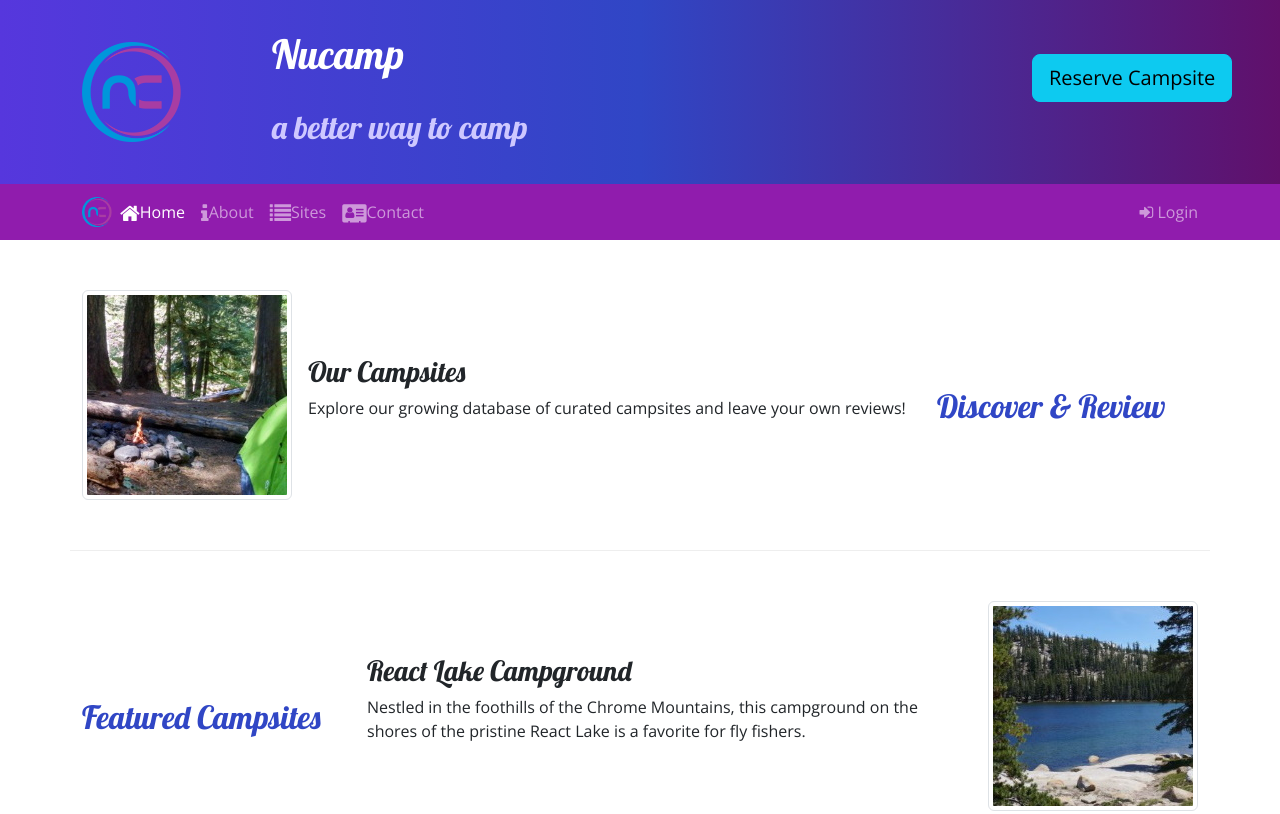
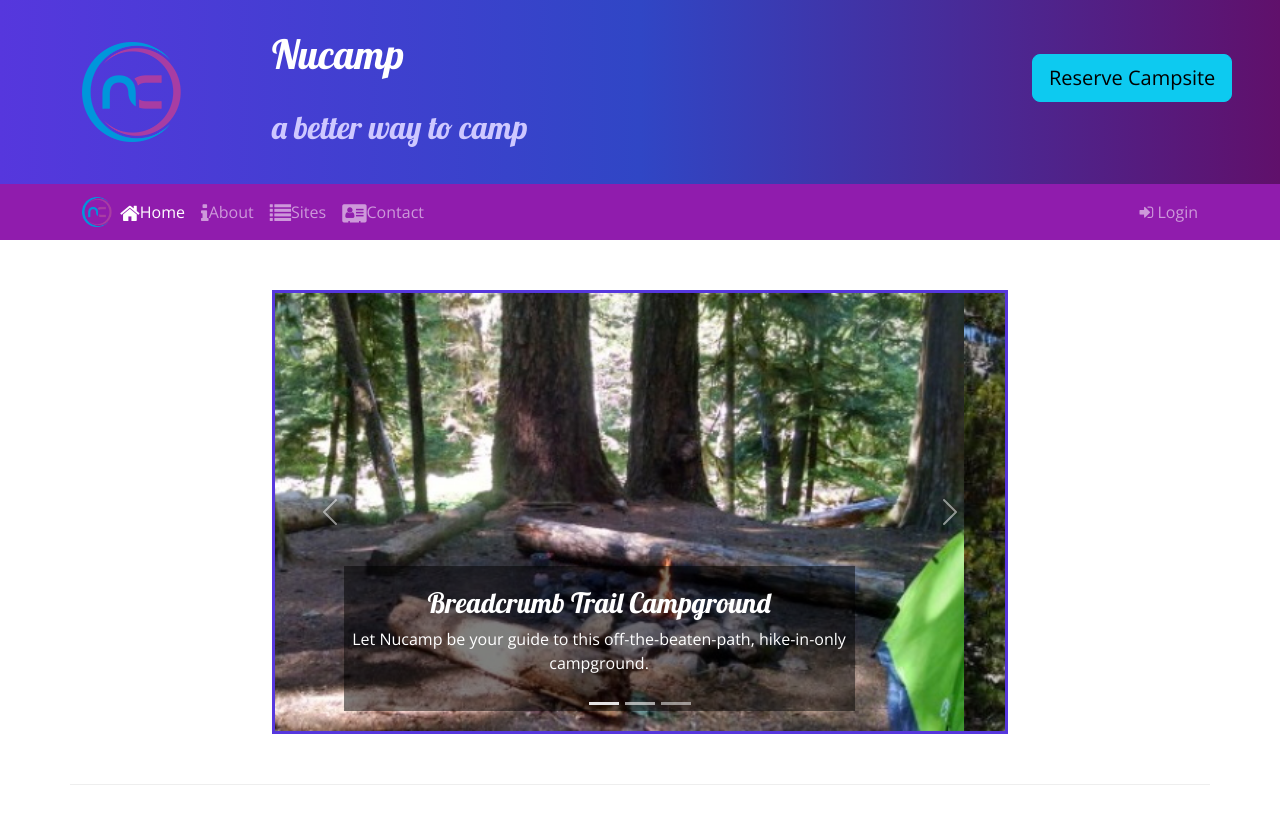
Before and after one commit to RobertBCoding/nucampsite, a website: page index.html in a window 1280 px wide. Shown: the top 814 px of the page. Drawn offline with nearby package versions, Linux system fonts and the light colour scheme.

Commit message:
Carousel

```diff
--- a/CSS/styles.css
+++ b/CSS/styles.css
@@ -58,3 +58,11 @@ header h2 {
 .accordion-button {
   background-color: #d3d3d3;
 }
+
+.carousel-caption {
+  background-color: rgba(0, 0, 0, 0.5);
+}
+
+.carousel {
+  border: solid #5637DD;
+}
--- a/index.html
+++ b/index.html
@@ -168,6 +168,53 @@
   </div>
 
   <div class="container">
+
+    <div class="row row-content">
+      <div class="col-md-8 mx-auto">
+        <div id="homeCarousel" class="carousel slide" data-bs-ride="carousel">
+          <div class="carousel-indicators">
+            <button type="button" data-bs-target="#homeCarousel" data-bs-slide-to="0" class="active"></button>
+            <button type="button" data-bs-target="#homeCarousel" data-bs-slide-to="1"></button>
+            <button type="button" data-bs-target="#homeCarousel" data-bs-slide-to="2"></button>
+          </div>
+          <div class="carousel-inner">
+            <div class="carousel-item active">
+              <img class="d-block w-100" src="img/breadcrumb-trail.jpg" alt="Breadcrumb Trail Campground" />
+              <div class="carousel-caption">
+                <h3>Breadcrumb Trail Campground</h3>
+                <p class="d-none d-sm-block">Let Nucamp be your guide to this off-the-beaten-path, hike-in-only
+                  campground.</p>
+              </div>
+            </div>
+            <div class="carousel-item">
+              <img class="d-block w-100" src="img/react-lake.jpg" alt="React Lake Campground" />
+              <div class="carousel-caption">
+                <h3>React Lake Campground</h3>
+                <p class="d-none d-sm-block">Nestled in the foothills of the Chrome Mountains, this campground on the
+                  shores of the pristine React Lake is a favorite for fly fishers.</p>
+              </div>
+            </div>
+            <div class="carousel-item">
+              <img class="d-block w-100" src="img/chrome-river.jpg" alt="Chrome River Campground" />
+              <div class="carousel-caption">
+                <h3>Chrome River Campground</h3>
+                <p class="d-none d-sm-block">Spend a few sunny days and starry nights beneath a canopy of old-growth
+                  firs at this enchanting spot by the Chrome River.</p>
+              </div>
+            </div>
+          </div>
+          <a class="carousel-control-prev" href="#homeCarousel" role="button" data-bs-slide="prev">
+            <span class="carousel-control-prev-icon"></span>
+            <span class="sr-only">Previous</span>
+          </a>
+          <a class="carousel-control-next" href="#homeCarousel" role="button" data-bs-slide="next">
+            <span class="carousel-control-next-icon"></span>
+            <span class="sr-only">Next</span>
+          </a>
+        </div>
+      </div>
+    </div>
+
     <div class="row row-content align-items-center">
       <div class="col-sm-4 order-sm-last col-md-3">
         <h2 class="text-sm-right">Discover & Review</h2>
```
